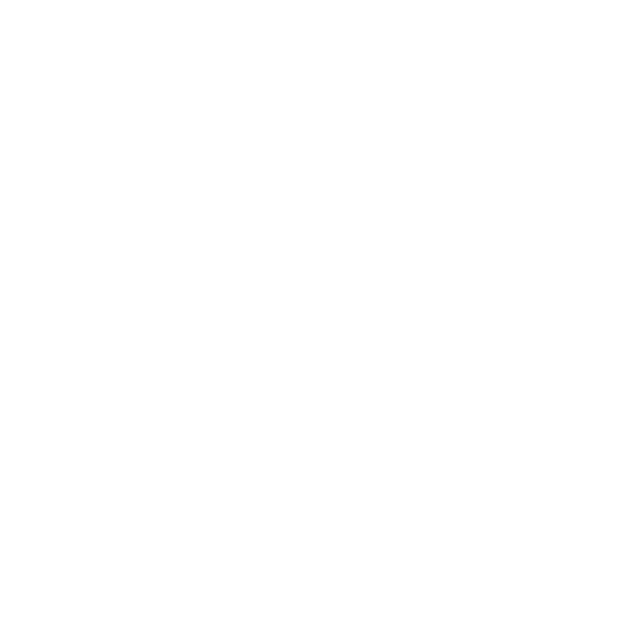
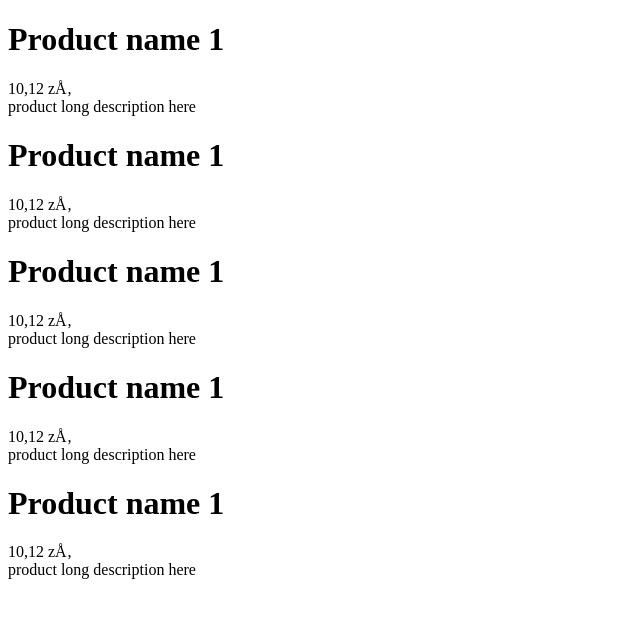
Before and after one commit to 286252/Allegro-frontend, a plain HTML site: page src/index.html in a window 1280 px wide. Shown: the whole page, without its empty margins (0-640 px from the left). Drawn offline with Linux system fonts and the light colour scheme.

Commit message:
poprawny1 plik services/

```diff
--- a/src/index.html
+++ b/src/index.html
@@ -5,7 +5,7 @@
 		<link charset="UTF-8">
 		<meta name="viewport" content="width=device-width, initial-scale=1.0">
 		<link rel="stylesheet" href="style.css">
-		<script src="services/product-service.js></script>
+		<script src="services/product-service.js"> </script>
 	</head>
 
 	<body>
```
